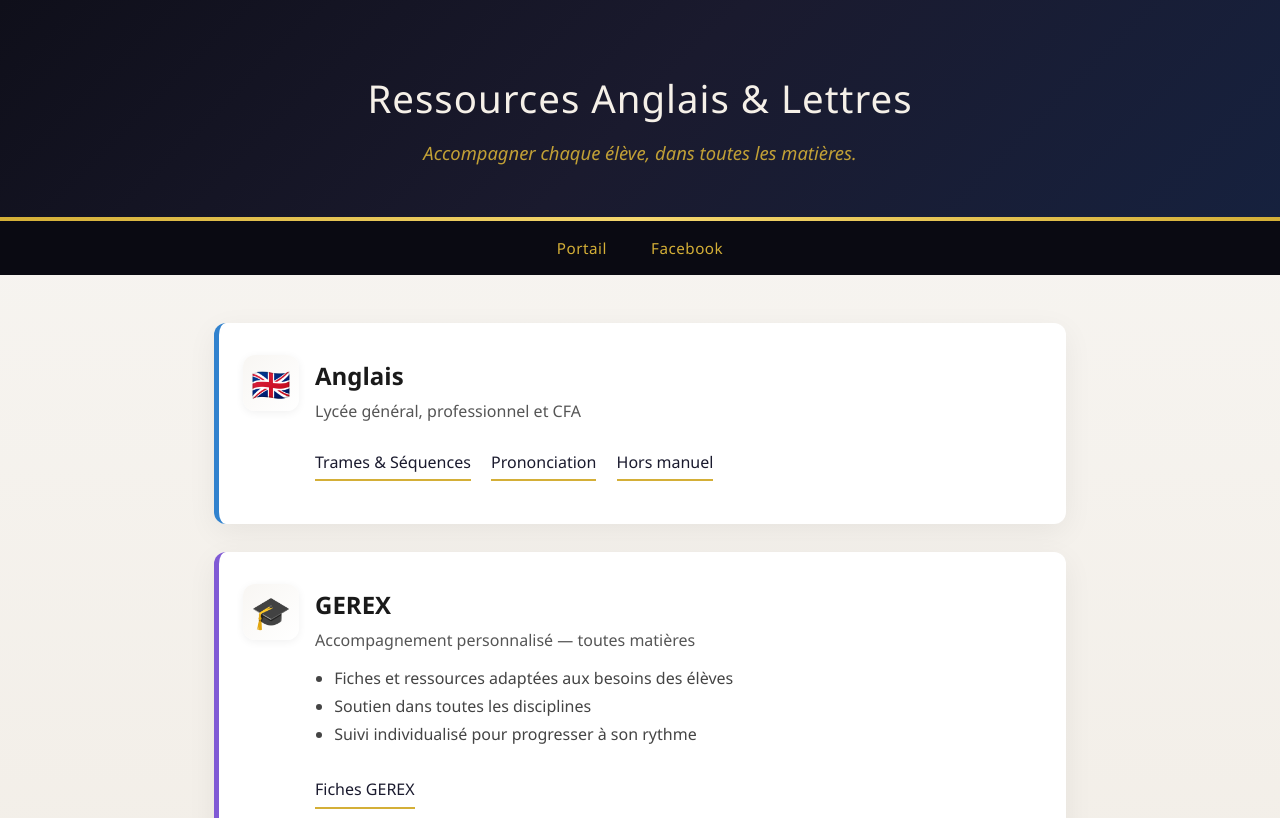
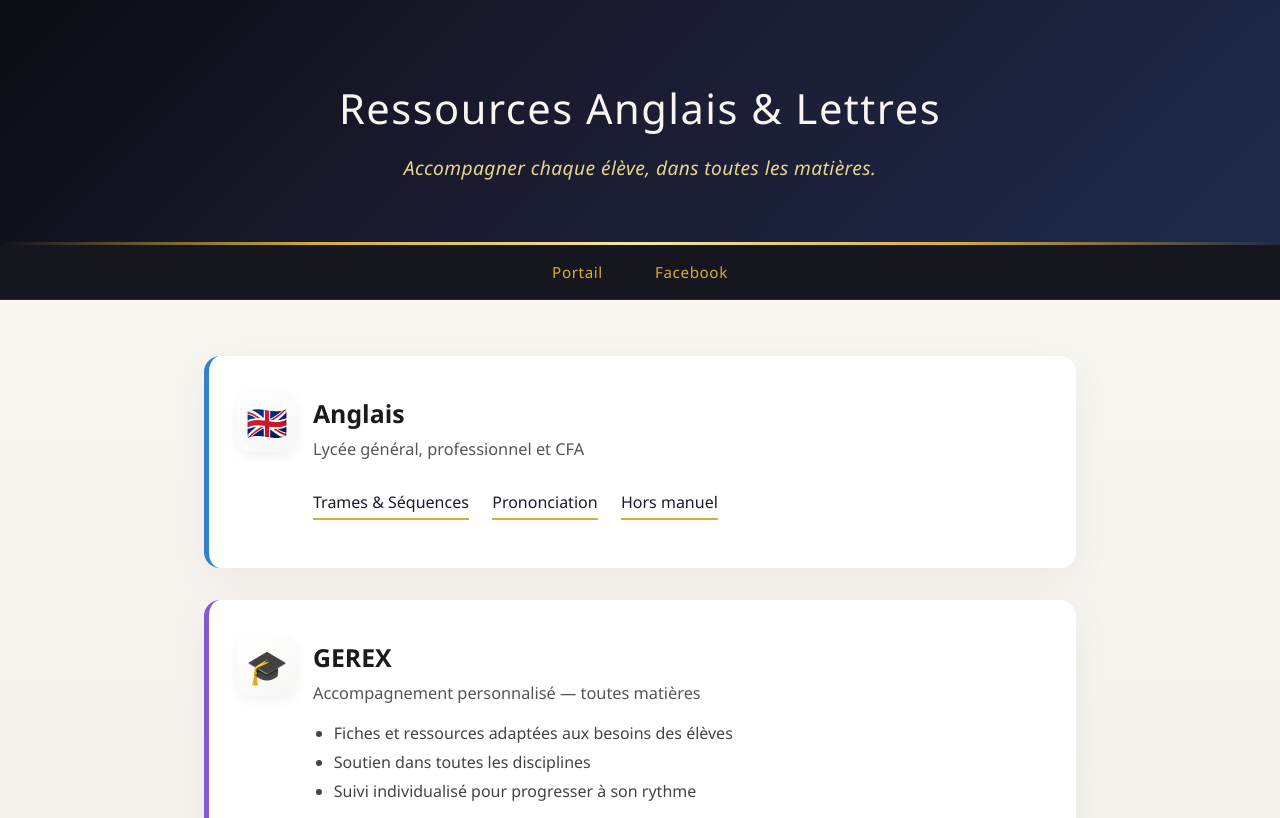
Before and after one commit to caropaolipompougnac84-code/fetes-monde-anglophone, a website built with Vite: page index.html in a window 1280 px wide. Shown: the top 818 px of the page. Built offline with nearby package versions, Linux system fonts and the light colour scheme.

Commit message:
Enhance visual appeal with refined details

```diff
--- a/src/style.css
+++ b/src/style.css
@@ -2,14 +2,14 @@
 body {
   font-family: 'Segoe UI', system-ui, sans-serif;
   margin: 0;
-  background: linear-gradient(180deg, #f8f6f3 0%, #f0ebe3 100%);
+  background: linear-gradient(180deg, #faf8f5 0%, #f3eee6 100%);
   color: #1a1a1a;
   min-height: 100vh;
 }
 header {
-  background: linear-gradient(135deg, #0f0f1a 0%, #1a1a2e 50%, #16213e 100%);
-  color: #f5f0e8;
-  padding: 4.5rem 1.5rem 3.5rem;
+  background: linear-gradient(135deg, #0c0c14 0%, #1a1a2e 40%, #1e2a4a 100%);
+  color: #f8f5f0;
+  padding: 5rem 1.5rem 4rem;
   text-align: center;
   position: relative;
 }
@@ -19,88 +19,90 @@ header::after {
   bottom: 0;
   left: 0;
   right: 0;
-  height: 4px;
-  background: linear-gradient(90deg, #d4af37, #f5d76e, #d4af37);
+  height: 3px;
+  background: linear-gradient(90deg, transparent, #d4af37, #f5e6a3, #d4af37, transparent);
 }
 header h1 {
   margin: 0;
-  font-size: 2.4rem;
+  font-size: 2.6rem;
   font-weight: 300;
-  letter-spacing: 1px;
+  letter-spacing: 1.5px;
 }
 .slogan {
-  margin: 1rem 0 0;
-  font-size: 1.15rem;
-  opacity: 0.9;
+  margin: 1.1rem 0 0;
+  font-size: 1.2rem;
+  color: #e8d48b;
   font-style: italic;
-  color: #d4af37;
+  letter-spacing: 0.4px;
 }
 nav {
-  background: #0a0a12;
+  background: rgba(10,10,18,0.95);
+  backdrop-filter: blur(8px);
   padding: 1rem;
   text-align: center;
   position: sticky;
   top: 0;
   z-index: 100;
+  border-bottom: 1px solid rgba(212,175,55,0.15);
 }
 nav a {
   color: #d4af37;
-  margin: 0 1.25rem;
+  margin: 0 1.5rem;
   text-decoration: none;
   font-size: 0.95rem;
-  letter-spacing: 0.5px;
-  transition: color 0.2s;
+  letter-spacing: 0.6px;
+  transition: all 0.2s;
 }
 nav a:hover { color: #fff; }
-main { max-width: 900px; margin: 3rem auto; padding: 0 1.5rem; }
+main { max-width: 920px; margin: 3.5rem auto; padding: 0 1.5rem; }
 .block {
   background: white;
-  padding: 2.25rem 2.25rem 2.25rem 6rem;
-  margin-bottom: 1.75rem;
-  border-radius: 12px;
-  box-shadow: 0 8px 30px rgba(0,0,0,0.06);
+  padding: 2.5rem 2.5rem 2.5rem 6.5rem;
+  margin-bottom: 2rem;
+  border-radius: 16px;
+  box-shadow: 0 10px 40px rgba(0,0,0,0.05);
   position: relative;
-  transition: transform 0.2s, box-shadow 0.2s;
+  transition: transform 0.25s ease, box-shadow 0.25s ease;
 }
 .block:hover {
-  transform: translateY(-4px);
-  box-shadow: 0 12px 40px rgba(0,0,0,0.1);
+  transform: translateY(-6px);
+  box-shadow: 0 16px 50px rgba(0,0,0,0.1);
 }
 .icon {
   position: absolute;
-  left: 1.5rem;
-  top: 2rem;
-  font-size: 2rem;
-  background: linear-gradient(135deg, #f8f6f3, #fff);
-  width: 56px;
-  height: 56px;
+  left: 1.75rem;
+  top: 2.25rem;
+  font-size: 2.1rem;
+  background: linear-gradient(145deg, #fff, #f8f6f3);
+  width: 60px;
+  height: 60px;
   display: flex;
   align-items: center;
   justify-content: center;
-  border-radius: 12px;
-  box-shadow: 0 2px 8px rgba(0,0,0,0.06);
+  border-radius: 14px;
+  box-shadow: 0 4px 12px rgba(0,0,0,0.06);
 }
-.block h2 { margin: 0 0 0.5rem; font-size: 1.5rem; font-weight: 600; }
-.block p { margin: 0 0 1rem; color: #555; font-size: 1rem; }
-.block ul { margin: 0.5rem 0 1.25rem; padding-left: 1.2rem; color: #444; }
-.block ul li { margin: 0.4rem 0; }
+.block h2 { margin: 0 0 0.5rem; font-size: 1.55rem; font-weight: 600; }
+.block p { margin: 0 0 1.1rem; color: #555; font-size: 1.02rem; }
+.block ul { margin: 0.6rem 0 1.4rem; padding-left: 1.3rem; color: #444; }
+.block ul li { margin: 0.45rem 0; }
 .block.anglais { border-left: 5px solid #3182ce; }
 .block.gerex { border-left: 5px solid #805ad5; }
 .block.culture { border-left: 5px solid #e53e3e; }
 .links a {
   display: inline-block;
-  margin: 0.4rem 1rem 0.4rem 0;
-  padding: 0.4rem 0;
+  margin: 0.5rem 1.2rem 0.5rem 0;
+  padding: 0.35rem 0;
   color: #1a1a2e;
   text-decoration: none;
   border-bottom: 2px solid #d4af37;
   font-weight: 500;
-  transition: color 0.2s;
+  transition: all 0.2s;
 }
-.links a:hover { color: #d4af37; }
+.links a:hover { color: #b8860b; border-color: #b8860b; }
 footer {
   text-align: center;
-  padding: 2.5rem;
-  color: #888;
+  padding: 3rem;
+  color: #999;
   font-size: 0.9rem;
 }
```
